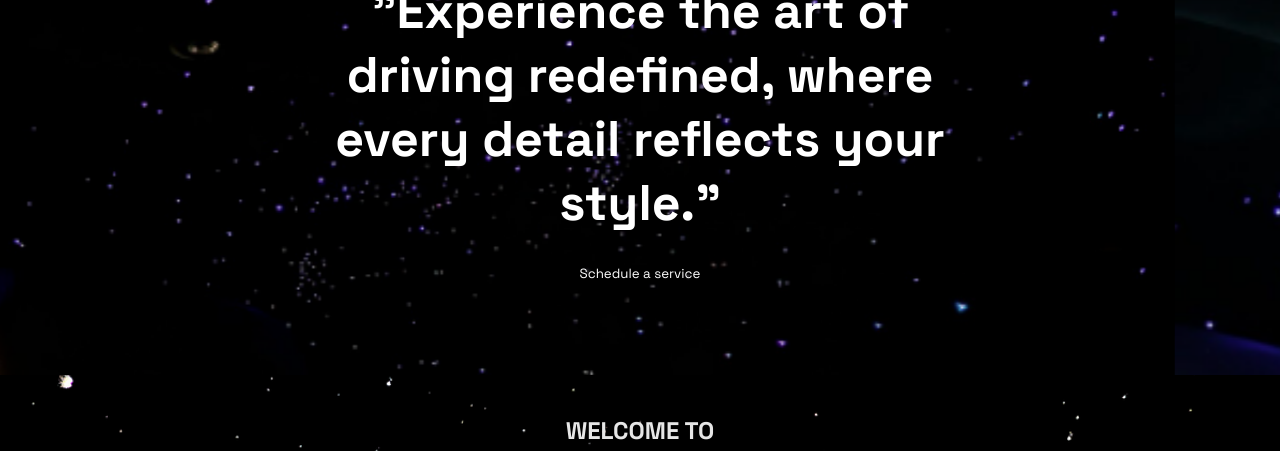
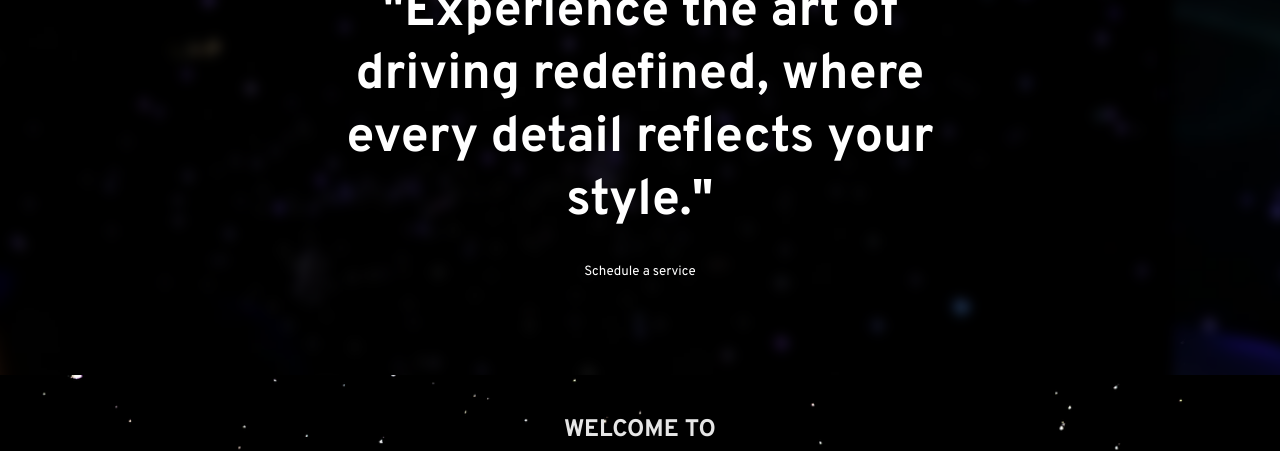
Before and after one commit to TreyMBach/MilkyWayInteriors, a plain HTML site: page index.html in a window 1280 px wide. Shown: the part 145-596 px from the top of the page. Drawn offline with Linux system fonts and the light colour scheme.

Commit message:
Slider and Favicon changes with light/dark mode

```diff
--- a/css/slider.css
+++ b/css/slider.css
@@ -12,11 +12,13 @@
 
 .slide {
     min-width: 100%;
+    filter: blur(5px);
 }
 
 .slide img {
     width: 100%;
     height: auto;
+    filter: blur(5px);
     /* display: block; */
 }
 
--- a/css/styles.css
+++ b/css/styles.css
@@ -1,5 +1,11 @@
+:root {
+    --default : "Space Grotesk", sans-serif;
+    --karla : "Karla", sans-serif;
+    --overpass : "Overpass", sans-serif;
+}
+
 * {
-    font-family: "Space Grotesk", sans-serif;
+    font-family: var(--overpass);
     color: white;
     margin: 0;
     padding: 0;
--- a/index.html
+++ b/index.html
@@ -3,7 +3,7 @@
 <head>
     <meta charset="UTF-8">
     <meta name="viewport" content="width=device-width, initial-scale=1.0">
-    <title>Wilky Way Interiors</title>
+    <title>Milky Way Interiors - Luxurious Auto Modifications & Reupholstery</title>
     <link rel="stylesheet" href="./css/styles.css">
     <link rel="stylesheet" href="./css/navbar.css">
     <link rel="stylesheet" href="./css/welcome.css">
@@ -12,7 +12,9 @@
     <link rel="stylesheet" href="./css/footer.css">
     <link rel="preconnect" href="https://fonts.googleapis.com">
     <link rel="preconnect" href="https://fonts.gstatic.com" crossorigin>
-    <link href="https://fonts.googleapis.com/css2?family=Noto+Sans:ital,wght@0,300;0,400;1,300&family=Space+Grotesk:wght@300..700&display=swap" rel="stylesheet">
+    <link rel="icon" type="image/x-icon" media="(prefers-color-scheme: light)" href="./assets/faviconlight.png">
+    <link rel="icon" type="image/x-icon" media="(prefers-color-scheme: dark)" href="./assets/favicondark.png">
+    <link href="https://fonts.googleapis.com/css2?family=Karla:ital,wght@0,200..800;1,200..800&family=Noto+Sans:ital,wght@0,300;0,400;1,300&family=Overpass:ital,wght@0,100..900;1,100..900&family=Space+Grotesk:wght@300..700&display=swap" rel="stylesheet">
     <link href="https://cdnjs.cloudflare.com/ajax/libs/font-awesome/6.0.0-beta3/css/all.min.css" rel="stylesheet">
 </head>
 <body>
```
Also changed, not shown: assets/favicondark.png (added), assets/faviconlight.png (added).
